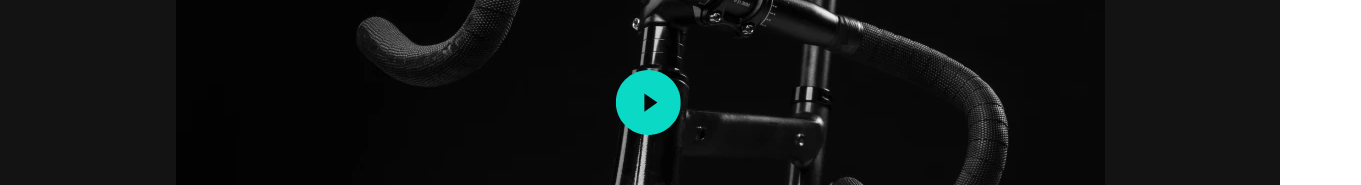
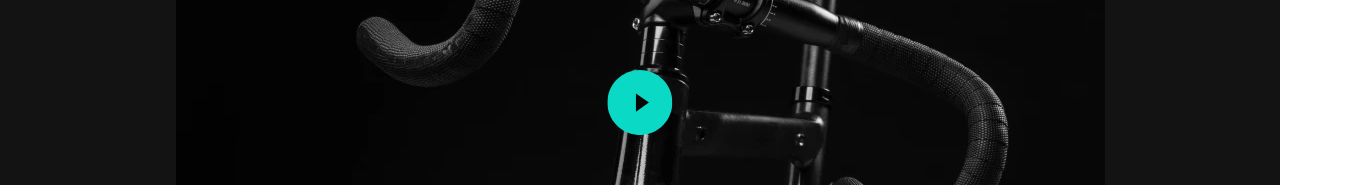
Before and after one commit to ggpopova/bicycles, a website: page source/index.html in a window 1280 px wide. Shown: the part 2806-2991 px from the top of the page, 1361 px wide, since content can reach past the window. Drawn offline with nearby package versions, Linux system fonts and the light colour scheme; files that its build step writes are made by us from their sources; files whose address does not match are found by name.

```diff
--- a/source/scss/blocks/information-video.scss
+++ b/source/scss/blocks/information-video.scss
@@ -92,13 +92,14 @@
 .information-video__thumbnail {
   max-width: 929px;
   min-height: 522px;
-  margin: auto 256px;
+  margin: 0 auto;
+  // margin: auto 256px;
   background-color: $gray-darkest;
 
   @media (max-width: $tablet-width) {
     max-width: 503px;
     min-height: 282px;
-    margin: 0 auto;
+
   }
 
   @media (max-width: $mobile-width) {
@@ -109,7 +110,7 @@
 
 .information-video__button-play {
   position: absolute;
-  transform: scale(1) translate(12%, -3%);
+  transform: scale(1) translate(-1%,-3%);
   width: 65px;
   height: 65px;
   padding: 0;
```
Also changed, not shown: build/css/style.min.css, 1 other file.
